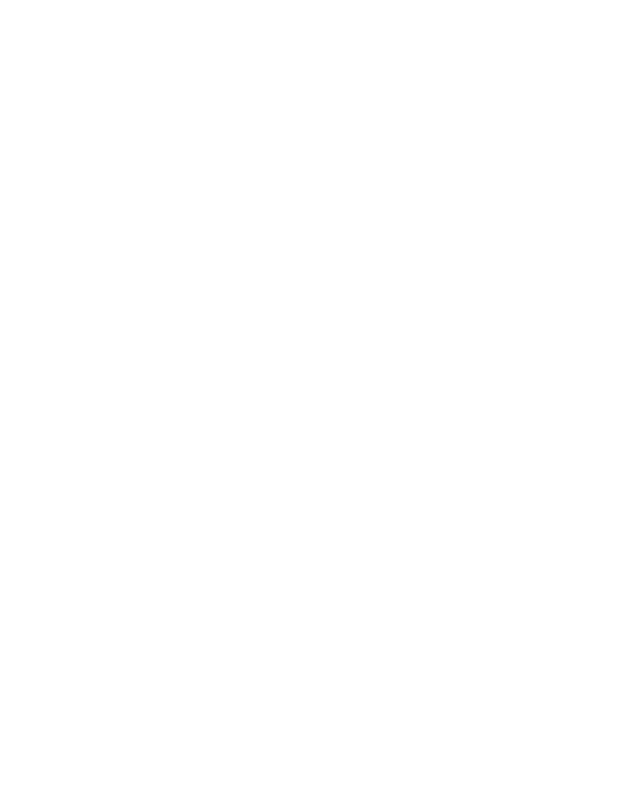
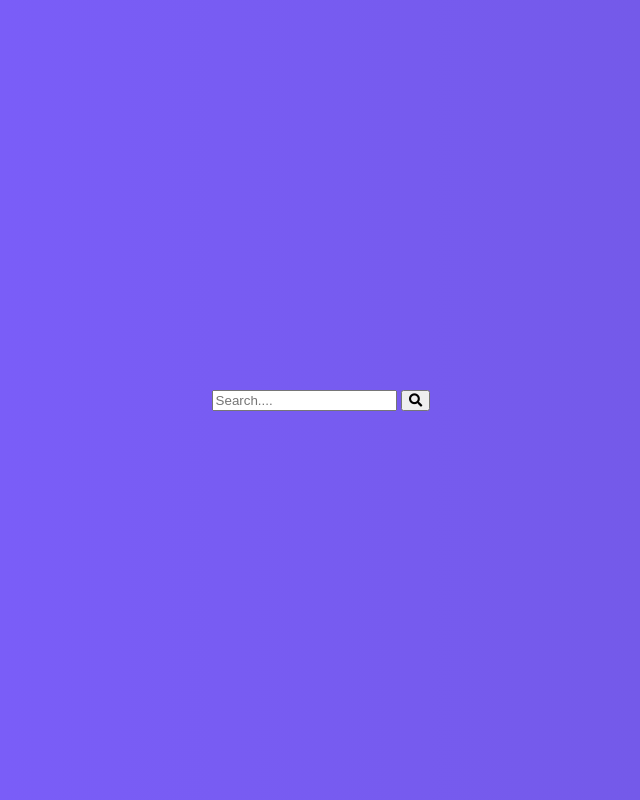
Before and after one commit to AkhiSharmin/JavaScript-SearchBer, a plain HTML site: page index.html in a window 1280 px wide. Shown: the whole page, without its empty margins (319-959 px from the left). Drawn offline with Linux system fonts and the light colour scheme.

Commit message:
added search ber

```diff
--- a/index.html
+++ b/index.html
@@ -6,10 +6,16 @@
     <meta name="viewport" content="width=device-width, initial-scale=1.0">
     <title>JavaScript SearchBer</title>
     <link rel="stylesheet" href="style.css">
+    <link rel="stylesheet" href="https://cdnjs.cloudflare.com/ajax/libs/font-awesome/5.15.3/css/all.min.css">
 </head>
 
 <body>
-
+    <div class="search">
+        <input type="text" class="input" placeholder="Search....">
+        <button class="btn">
+            <i class="fas fa-search"></i>
+        </button>
+    </div>
 
     <script src="script.js"></script>
 </body>
--- a/style.css
+++ b/style.css
@@ -0,0 +1,14 @@
+* {
+  box-sizing: border-box;
+}
+
+body {
+  background-image: linear-gradient(90deg, #7d5fff, #7158e2);
+  font-family: sans-serif;
+  display: flex;
+  align-items: center;
+  justify-content: center;
+  height: 100vh;
+  overflow: hidden;
+  margin: 0;
+}
```
